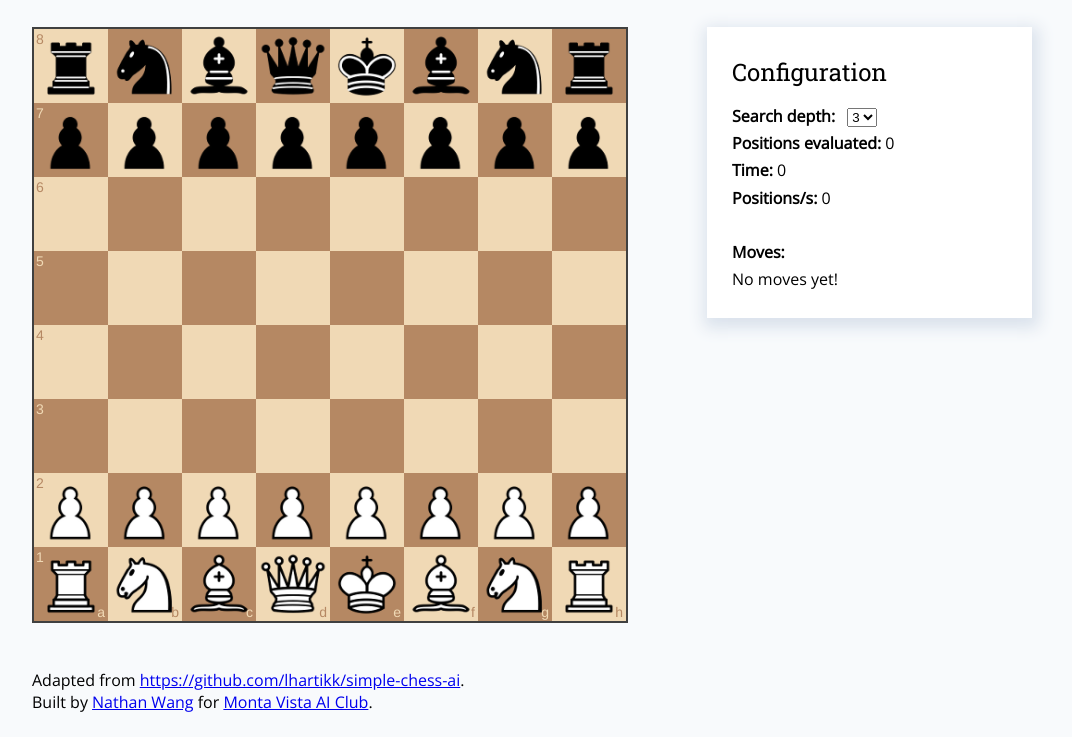
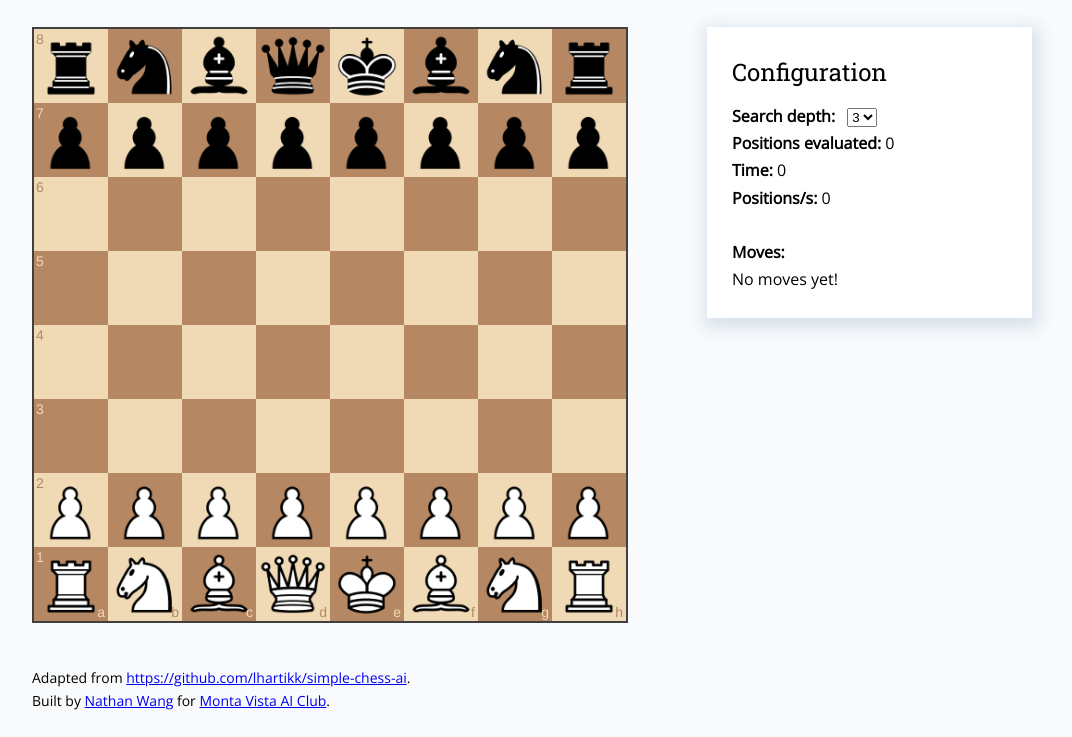
Before and after one commit to jeffreymeng/chess-1, a plain HTML site: page index.html in a window 1280 px wide. Shown: the part 208-945 px from the top of the page, without its empty margins (108-1180 px from the left). Drawn offline with nearby package versions, Linux system fonts and the light colour scheme.

Commit message:
update footer styling

```diff
--- a/index.css
+++ b/index.css
@@ -60,3 +60,8 @@ body {
 	max-height: 320px;
 	overflow: auto;
 }
+
+.footer {
+	font-size: 14px;
+	line-height: 1.6;
+}
```
